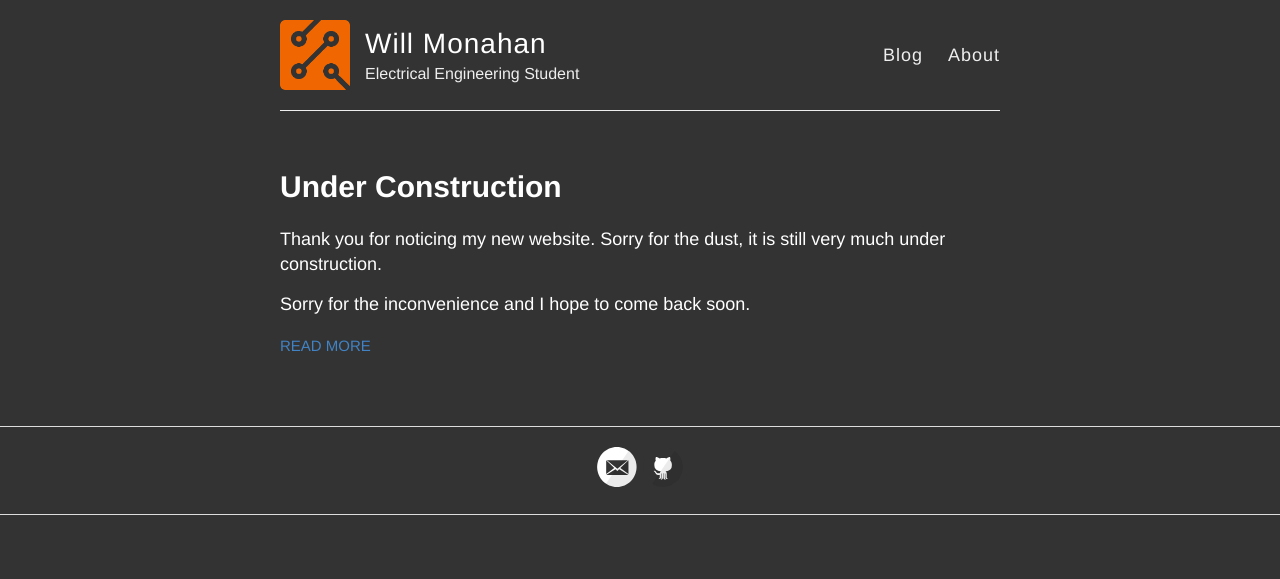
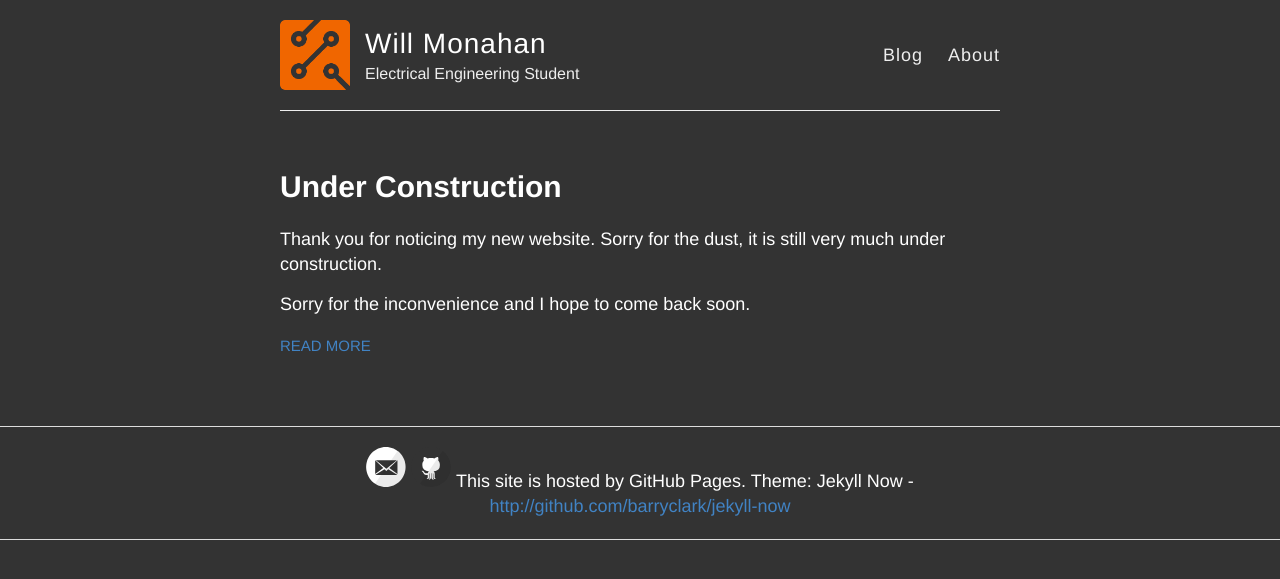
Before and after one commit to Thoin/Thoin.github.io, a Jekyll site: the page built from index.html, in a window 1280 px wide. Shown: the top 579 px of the page. Built offline with Jekyll 4.4.1, drawn with Linux system fonts in a browser that asks for light colours.

Commit message:
Footer Thanks
Added thank you to github and theme creator

```diff
--- a/_layouts/default.html
+++ b/_layouts/default.html
@@ -48,6 +48,7 @@
       <div class="container">
         <footer class="footer">
           {% include svg-icons.html %}
+		  This site is hosted by GitHub Pages. Theme: Jekyll Now - <a href="http://github.com/barryclark/jekyll-now">http://github.com/barryclark/jekyll-now</a>
         </footer>
       </div>
     </div>
```
